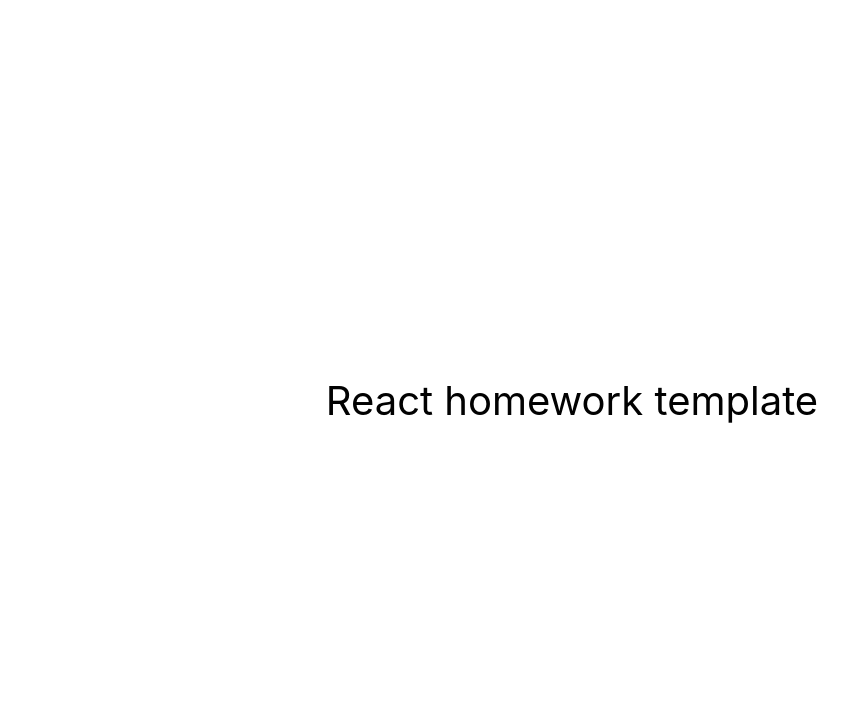
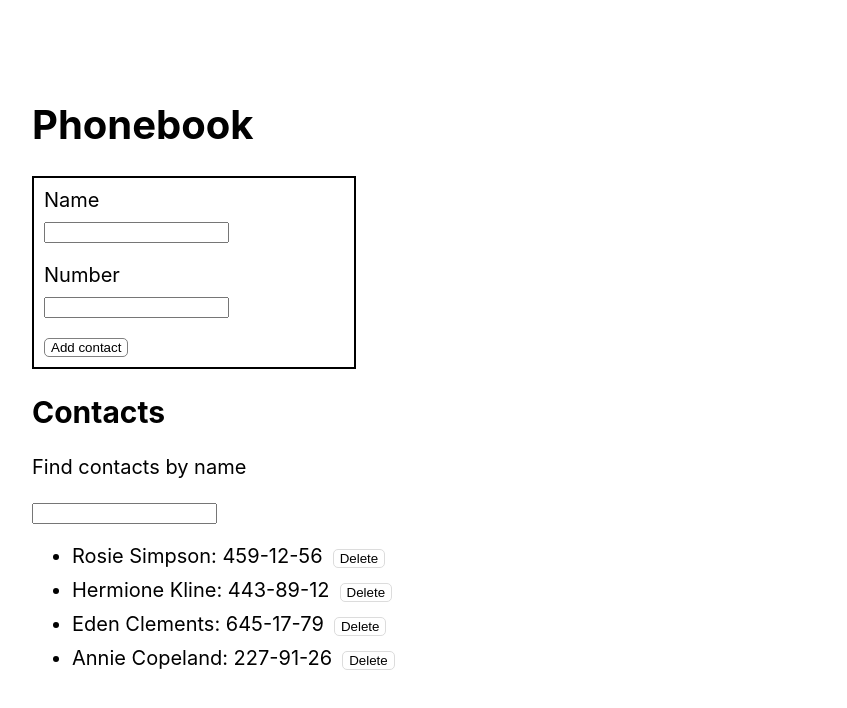
Before and after one commit to KarolTrombala/goit-react-hw-02-phonebook, a React (Create React App) app: page / in a window 1280 px wide. Shown: the top 708 px of the page, without its empty margins (68-915 px from the left). Built offline with nearby package versions, Linux system fonts and the light colour scheme.

Commit message:
update ContactForm

```diff
--- a/package.json
+++ b/package.json
@@ -2,11 +2,12 @@
   "name": "react-homework-template",
   "version": "0.1.0",
   "private": true,
-  "homepage": "https://karoltrombala.github.io/goit-react-hw-02-feedback",
+  "homepage": "https://karoltrombala.github.io/goit-react-hw-02-phonebook",
   "dependencies": {
     "@testing-library/jest-dom": "^5.16.3",
     "@testing-library/react": "^12.1.4",
     "@testing-library/user-event": "^13.5.0",
+    "nanoid": "^5.0.1",
     "react": "^18.1.0",
     "react-dom": "^18.1.0",
     "react-scripts": "5.0.1",
@@ -36,5 +37,8 @@
       "last 1 firefox version",
       "last 1 safari version"
     ]
+  },
+  "devDependencies": {
+    "prop-types": "^15.8.1"
   }
 }
--- a/src/components/App.jsx
+++ b/src/components/App.jsx
@@ -1,16 +1,78 @@
-export const App = () => {
+import React, { Component } from 'react';
+import { nanoid } from 'nanoid';
+import { ContactForm } from './ContactForm/ContactForm';
+import { ContactList } from './ContactList/ContactList';
+import { Filter } from './Filter/Filter';
+
+
+export class App extends Component {
+  state = {
+    contacts: [
+      { id: 'id-1', name: 'Rosie Simpson', number: '459-12-56' },
+      { id: 'id-2', name: 'Hermione Kline', number: '443-89-12' },
+      { id: 'id-3', name: 'Eden Clements', number: '645-17-79' },
+      { id: 'id-4', name: 'Annie Copeland', number: '227-91-26' },
+    ],
+    filter: '',
+  };
+
+  addContact = (name, number) => {
+    this.setState(prevState => ({
+      contacts: [
+        ...prevState.contacts,
+        {
+          id: nanoid(),
+          name,
+          number,
+        },
+      ],
+    }));
+  };
+
+  showFilteredContacts = () => {
+    const { contacts, filter } = this.state;
+
+    return contacts.filter(con =>
+      con.name.toLowerCase().includes(filter.toLowerCase())
+    );
+  };
+
+  deleteContact = id => {
+    const { contacts } = this.state;
+    this.setState({
+      contacts: contacts.filter(contact => contact.id !== id),
+    });
+  };
+
+  handleFilterChange = newValue => {
+    this.setState({
+      filter: newValue,
+    });
+  };
+
+render() {
   return (
     <div
       style={{
+        marginTop: 100,
+        marginLeft: 100,
         height: '100vh',
-        display: 'flex',
         justifyContent: 'center',
         alignItems: 'center',
-        fontSize: 40,
+        fontSize: 20,
         color: '#010101'
       }}
     >
-      React homework template
-    </div>
+        <h1>Phonebook</h1>
+        <ContactForm onSubmit={this.addContact} />
+
+        <h2>Contacts</h2>
+        <Filter onChange={this.handleFilterChange} />
+        <ContactList
+          contacts={this.showFilteredContacts()}
+          onClick={this.deleteContact}
+        />
+      </div>
   );
-};
+ }
+}
--- /dev/null
+++ b/src/components/ContactForm/ContactForm.jsx
@@ -0,0 +1,68 @@
+import { Component } from 'react';
+import css from './ContactForm.module.css';
+import PropTypes from 'prop-types';
+
+export class ContactForm extends Component {
+  state = {
+    name: '',
+    number: '',
+  };
+
+  handleChange = e => {
+    const { name, value } = e.target;
+    this.setState({ [name]: value });
+  };
+
+  handleSubmit = e => {
+    e.preventDefault();
+    const { name, number } = this.state;
+    this.props.onSubmit(name, number);
+    this.setState({ name: '', number: '' });
+  };
+
+  render() {
+    const { name, number } = this.state;
+
+    return (
+      <div>
+        <form className={css.form}>
+          <label className={css.label}>
+            Name
+            <input
+              type="text"
+              name="name"
+              pattern="^[a-zA-Zа-яА-Я]+(([' -][a-zA-Zа-яА-Я ])?[a-zA-Zа-яА-Я]*)*$"
+              title="Name may contain only letters, apostrophe, dash and spaces. For example Adrian, Jacob Mercer, Charles de Batz de Castelmore d'Artagnan"
+              required
+              value={name}
+              onChange={this.handleChange}
+              className={css.input}
+            />
+          </label>
+
+          <label className={css.label}>
+            Number
+            <input
+              type="tel"
+              name="number"
+              pattern="\+?\d{1,4}?[-.\s]?\(?\d{1,3}?\)?[-.\s]?\d{1,4}[-.\s]?\d{1,4}[-.\s]?\d{1,9}"
+              title="Phone number must be digits and can contain spaces, dashes, parentheses and can start with +"
+              required
+              value={number}
+              onChange={this.handleChange}
+              className={css.input}
+            />
+          </label>
+
+          <button type="submit" className={css.button}>
+            Add contact
+          </button>
+        </form>
+      </div>
+    );
+  }
+}
+
+ContactForm.propTypes = {
+  onSubmit: PropTypes.func.isRequired,
+};
--- /dev/null
+++ b/src/components/ContactForm/ContactForm.module.css
@@ -0,0 +1,30 @@
+.form {
+  display: flex;
+  flex-direction: column;
+  align-items: flex-start;
+  border: 2px solid black;
+  max-width: 300px;
+  padding: 10px;
+}
+
+.label {
+  display: flex;
+  flex-direction: column;
+  margin-bottom: 20px;
+}
+
+.button {
+  cursor: pointer;
+  background-color: white;
+  border: 1px solid gray;
+  border-radius: 5px;
+}
+
+.button:focus {
+  background-color: lightblue;
+}
+
+.input {
+  margin-top: 10px;
+  border: px solid lightgray;
+}
--- /dev/null
+++ b/src/components/ContactList/ContactList.jsx
@@ -0,0 +1,39 @@
+import { Component } from 'react';
+import css from './ContactList.module.css';
+import PropTypes from 'prop-types';
+
+
+export class ContactList extends Component {
+    handleDelete = id => {
+      const { value } = id.target;
+      this.props.onClick(value);
+    };
+
+    render() {
+      const { contacts } = this.props;
+
+      return (
+        <ul>
+          {contacts.map(contact => {
+            return (
+              <li key={contact.id} className={css.listEl}>
+                {contact.name}: {contact.number}
+                <button
+                  type="submit"
+                  value={contact.id}
+                  onClick={this.handleDelete}
+                  className={css.delButton}
+                >
+                  Delete
+                </button>
+              </li>
+            );
+          })}
+        </ul>
+      );
+    }
+  }
+
+  ContactList.propTypes = {
+    onClick: PropTypes.func.isRequired,
+  };
--- /dev/null
+++ b/src/components/ContactList/ContactList.module.css
@@ -0,0 +1,11 @@
+.listEl {
+    margin-bottom: 10px;
+  }
+
+  .delButton {
+    margin-left: 10px;
+    cursor: pointer;
+    background-color: white;
+    border: 1px solid gainsboro;
+    border-radius: 5px;
+  }
--- /dev/null
+++ b/src/components/Filter/Filter.jsx
@@ -0,0 +1,22 @@
+import { Component } from 'react';
+import PropTypes from 'prop-types';
+
+export class Filter extends Component {
+  handleInputChange = e => {
+    const { value } = e.target;
+    this.props.onChange(value);
+  };
+
+  render() {
+    return (
+      <>
+        <p>Find contacts by name</p>
+        <input onChange={this.handleInputChange} />
+      </>
+    );
+  }
+}
+
+Filter.propTypes = {
+  onChange: PropTypes.func.isRequired,
+};
```
Also changed, not shown: 1 other file (tests, documents, lock files or other folders).
